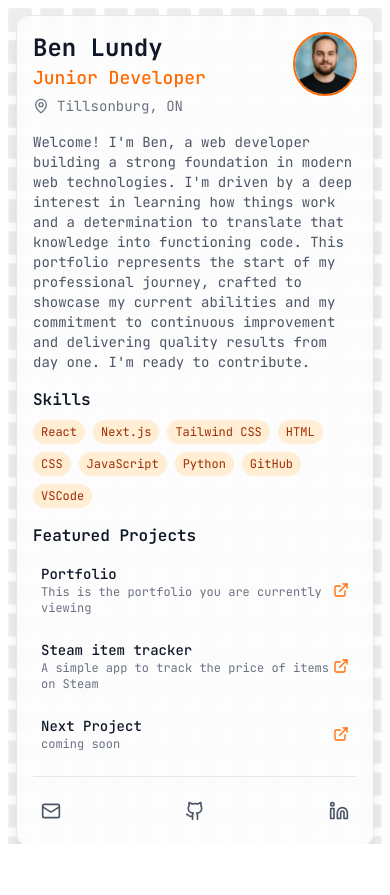
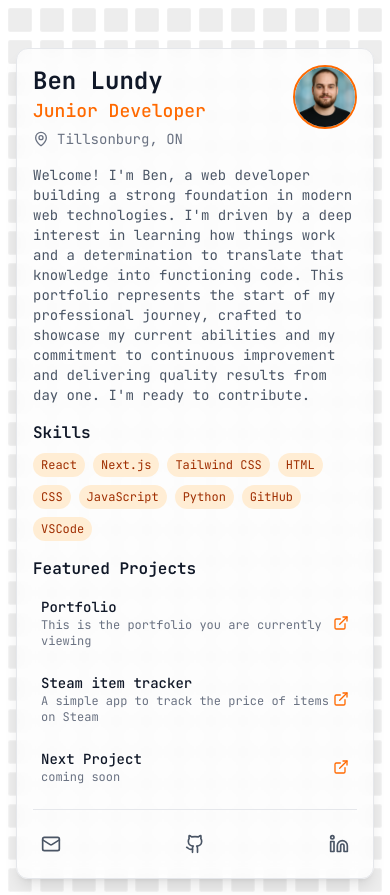
Before and after one commit to UnHeardCoder/PortfolioV1, a Next.js app: page / in a window 390 px wide. Before the commit the page ends 844 px from the top, so only its background shows below. Built offline with nearby package versions, Linux system fonts and the light colour scheme.

Commit message:
Update layout: Portfolio appears from top center on mobile and centered on desktop

```diff
--- a/src/app/page.tsx
+++ b/src/app/page.tsx
@@ -7,10 +7,8 @@ export default function Home() {
       <div className="absolute inset-0">
         <Background />
       </div>
-      <div className="absolute inset-0 flex items-center justify-center pointer-events-none">
-        <div className="pointer-events-none">
-          <Portfolio />
-        </div>
+      <div className="relative flex flex-col items-center pt-4 sm:pt-0 sm:justify-center min-h-screen pointer-events-none">
+        <Portfolio />
       </div>
     </div>
   );
```
